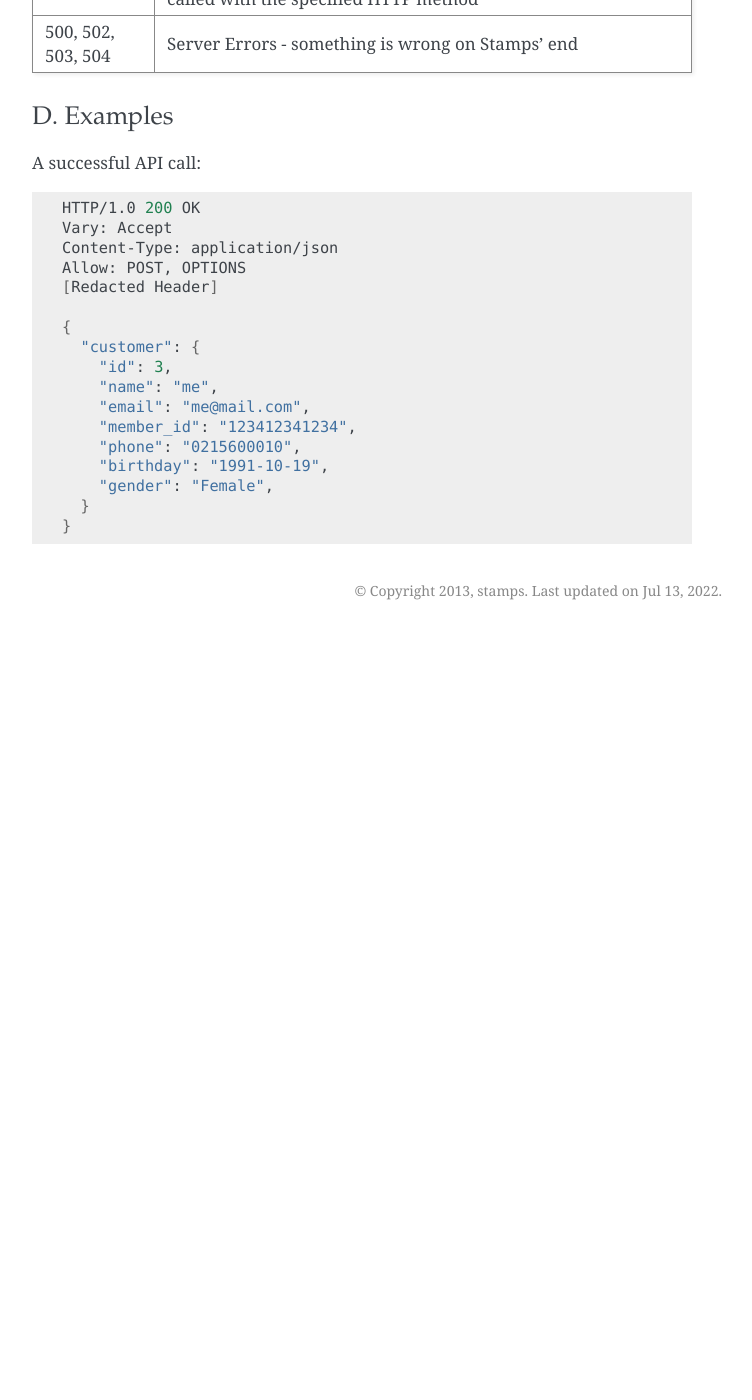
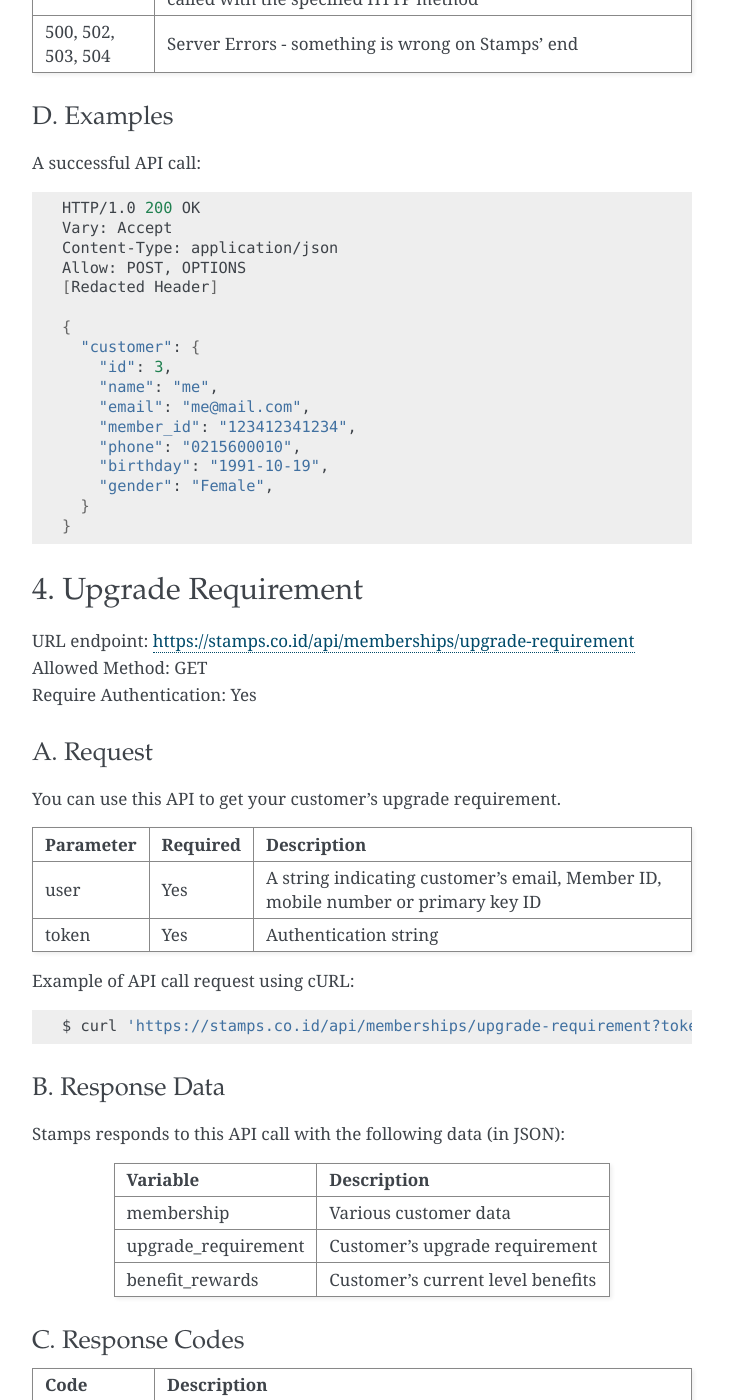
Before and after one commit to ui/stamps-api-docs, a Sphinx documentation site: the page built from source/legacy_customer_api.rst, in a window 1280 px wide and 1400 px high, scrolled down 7553 px. Shown: the whole window, without its empty margins (388-1140 px from the left). Built offline with Sphinx 7.4.7, drawn with Linux system fonts in a browser that asks for light colours; before the commit the page ends 8183 px from its top, so only the background shows below that; some of the changed text lies outside the part shown.

Commit message:
docs upgrade requirement

```diff
--- a/source/legacy_customer_api.rst
+++ b/source/legacy_customer_api.rst
@@ -416,3 +416,117 @@ A successful API call:
         "gender": "Female",
       }
     }
+
+
+
+4. Upgrade Requirement
+===============
+| URL endpoint: https://stamps.co.id/api/memberships/upgrade-requirement
+| Allowed Method: GET
+| Require Authentication: Yes
+
+A. Request
+-----------------------------
+
+You can use this API to get your customer's upgrade requirement.
+
+=========== =========== =========================
+Parameter   Required    Description
+=========== =========== =========================
+user        Yes         A string indicating customer's email, Member ID, mobile number or primary key ID
+token       Yes         Authentication string
+=========== =========== =========================
+
+Example of API call request using cURL:
+
+.. code-block :: bash
+
+    $ curl 'https://stamps.co.id/api/memberships/upgrade-requirement?token=secret&user=me@mail.com'
+
+
+B. Response Data
+----------------
+Stamps responds to this API call with the following data (in JSON):
+
+===================== ==============================
+Variable              Description
+===================== ==============================
+membership            Various customer data
+upgrade_requirement   Customer's upgrade requirement
+benefit_rewards       Customer's current level benefits
+===================== ==============================
+
+
+C. Response Codes
+-----------------
+
+=================== ==============================
+Code                Description
+=================== ==============================
+200                 Everything worked as expected
+400                 Bad Request - Often missing a
+                    required parameter
+401                 Unauthorized – Often missing or
+                    wrong authentication token
+403                 Forbidden – You do not have
+                    permission for this request
+405                 HTTP method not allowed - The
+                    requested resources cannot be called with the specified HTTP method
+500, 502, 503, 504  Server Errors - something is
+                    wrong on Stamps' end
+=================== ==============================
+
+
+D. Examples
+-----------
+
+A successful API call:
+
+.. code-block :: bash
+
+    HTTP/1.0 200 OK
+    Vary: Accept
+    Content-Type: application/json
+    Allow: POST, OPTIONS
+    [Redacted Header]
+
+    {
+      "membership": {
+        "tags": [],
+        "status": 100,
+        "status_text": "Blue",
+        "stamps": 401,
+        "balance": 150000,
+        "is_blocked": false,
+        "referral_code": "ABCDE",
+        "start_date": "2014-08-08",
+        "created": "2014-08-08",
+        "extra_data": {},
+      },
+      "upgrade_requirement": {
+          "spending_requirement": 590000,
+          "deadline": "2022-12-31",
+          "next_level": "Silver"
+      },
+      "benefit_rewards": [
+          {
+            "stamps_to_redeem": 20,
+            "image_url": "http://foo.com",
+            "landscape_url": null,
+            "id": 6,
+            "membership": "Blue",
+            "name": "Mee Goreng",
+            "description": "reward description",
+            "price": null,
+            "extra_data": {
+              "SKU": "A001SKU"
+            },
+            "merchant_code": null,
+            "redeemable": true,
+            "is_visible": true,
+            "terms": "",
+            "code": "A001",
+            "type": 3
+          },
+      ]
+    }
```
